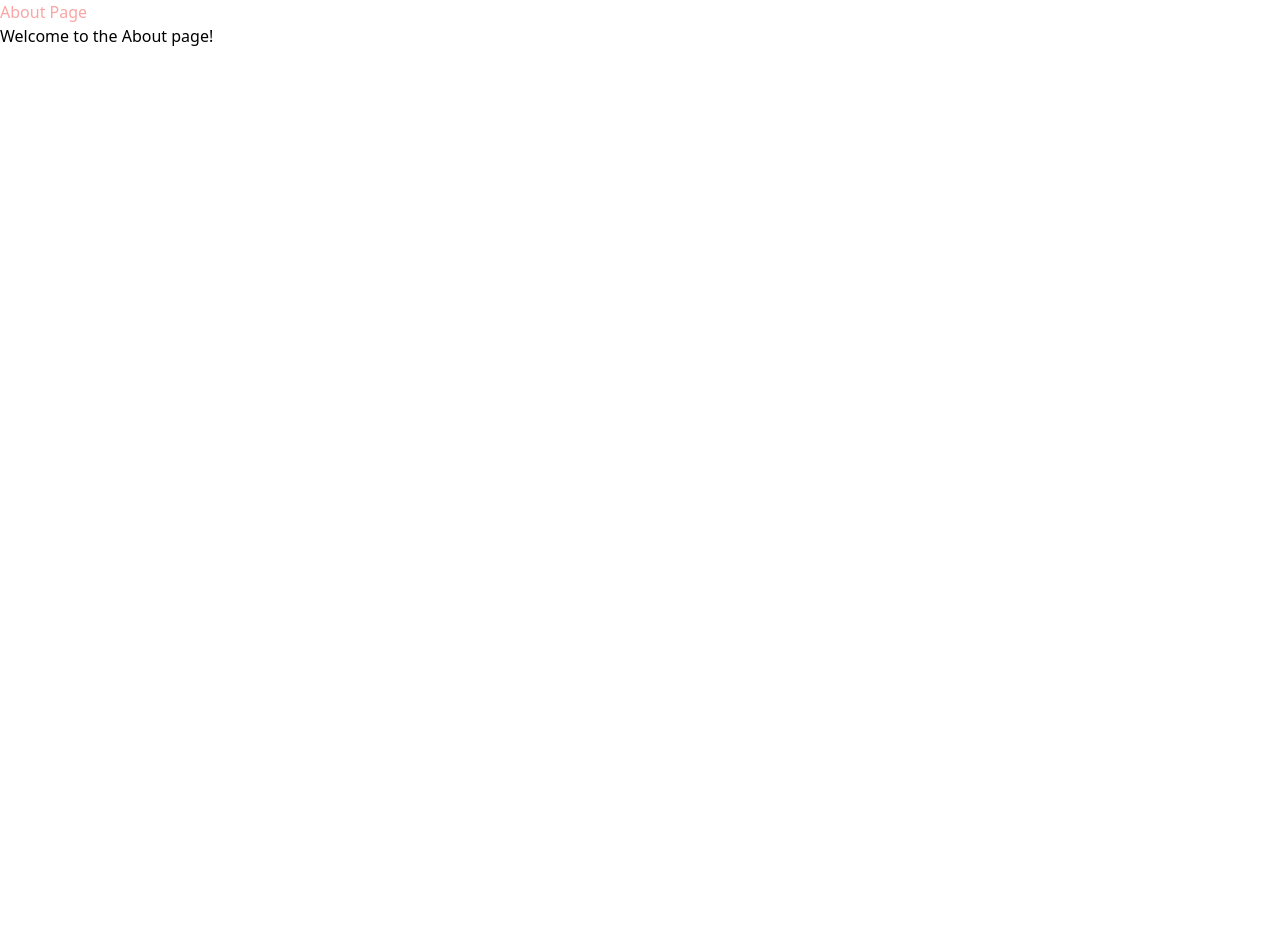
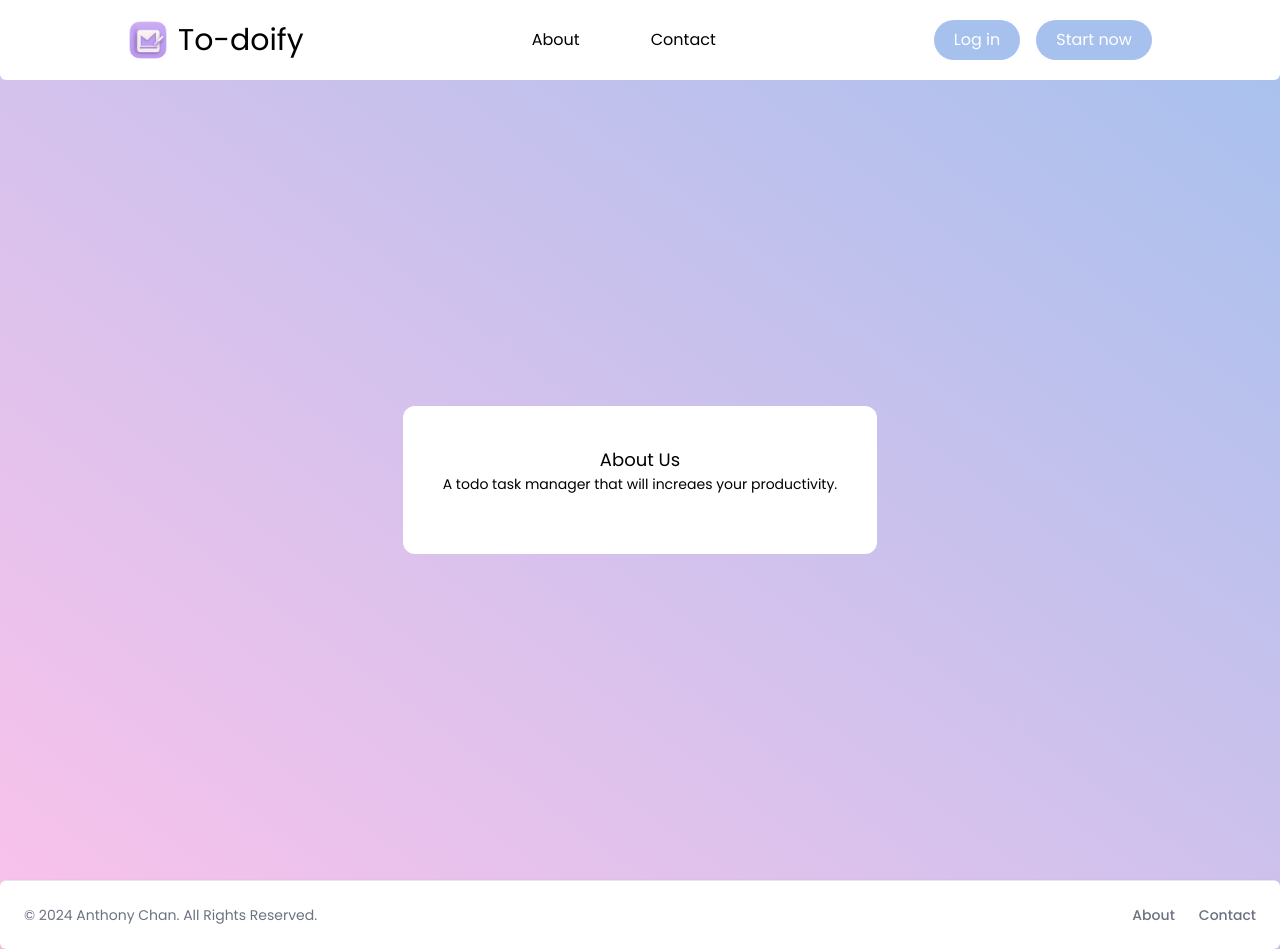
Before and after one commit to anthonyych4n/TaskManager, a React (Vite) app in the folder taskmanager/: page /about in a window 1280 px wide. Before the commit the page ends 800 px from the top, so only its background shows below. Built offline with nearby package versions, Linux system fonts and the light colour scheme.

Commit message:
Finished some components
Finished About Page, Contact page and started on the home page

```diff
--- a/taskmanager/src/components/Footer.jsx
+++ b/taskmanager/src/components/Footer.jsx
@@ -11,12 +11,12 @@ const Footer = () => {
         </span>
         <ul className="flex flex-wrap items-center mt-3 text-sm font-medium text-gray-500 dark:text-gray-400 sm:mt-0">
           <li>
-            <a href="#" className="hover:underline me-4 md:me-6">
+            <a href="/about" className="hover:underline me-4 md:me-6">
               About
             </a>
           </li>
           <li>
-            <a href="#" className="hover:underline">
+            <a href="/contact" className="hover:underline">
               Contact
             </a>
           </li>
--- a/taskmanager/src/components/Navbar.jsx
+++ b/taskmanager/src/components/Navbar.jsx
@@ -4,8 +4,11 @@ function Navbar() {
   return (
     <header className="bg-white rounded-b-md">
       <nav className="flex justify-between items-center w-[80%] mx-auto py-5">
-        <div className="">
-          <a className="text-black-300 text-3xl">Shibal To-do</a>
+        <div className="flex justify-between items-center">
+          <img src="/icon.png" alt="" className="h-10 w-10" />
+          <a className="text-black-300 text-3xl px-2.5" href="/">
+            To-doify
+          </a>
         </div>
         <div className="">
           <ul className="flex items-center gap-[4vw]">
@@ -28,17 +31,11 @@ function Navbar() {
           </ul>
         </div>
         <div className="flex items-center gap-4">
-          <button
-            href="/login"
-            className="bg-[#a6c1ee] text-white px-5 py-2 rounded-full hover:bg-[#87acec]"
-          >
-            Log in
+          <button className="bg-[#a6c1ee] text-white px-5 py-2 rounded-full hover:bg-[#87acec]">
+            <a href="/login">Log in</a>
           </button>
-          <button
-            href="/createaccount"
-            className="bg-[#a6c1ee] text-white px-5 py-2 rounded-full hover:bg-[#87acec]"
-          >
-            Start now
+          <button className="bg-[#a6c1ee] text-white px-5 py-2 rounded-full hover:bg-[#87acec]">
+            <a href="/createaccount">Start now</a>
           </button>
         </div>
       </nav>
--- a/taskmanager/src/components/Sidebar.jsx
+++ b/taskmanager/src/components/Sidebar.jsx
@@ -1,14 +1,34 @@
 const Sidebar = () => {
   return (
-    <div
-      style={{ width: "200px", height: "100vh", backgroundColor: "#f5f5f5" }}
-    >
-      <ul>
-        <li>Home</li>
-        <li>About</li>
-        <li>Contact</li>
-      </ul>
-    </div>
+    <nav className="bg-gray-200 text-black h-screen w-64 drop-shadow-lg">
+      <div>
+        <img src="" alt="" />
+        <img src="" alt="" />
+        <a href=""> i love big black men</a>
+      </div>
+      <div>
+        <button>
+          <a href="">+</a>
+        </button>
+      </div>
+      <div>
+        <ul className="p-4">
+          <li className="py-2">
+            <a href="">Search</a>
+          </li>
+          <li className="py-2">
+            <a href="">Inbox</a>
+          </li>
+          <li className="py-2">
+            <a href="">Today</a>
+          </li>
+          <li className="py-2">
+            <a href="">Upcoming</a>
+          </li>
+        </ul>
+      </div>
+      <div></div>
+    </nav>
   );
 };
 
--- a/taskmanager/src/pages/About.jsx
+++ b/taskmanager/src/pages/About.jsx
@@ -1,11 +1,29 @@
 import "../App.css";
+import Footer from "../components/Footer";
+import Navbar from "../components/Navbar";
 
 const About = () => {
   return (
-    <div>
-      <h1 className="text-red-300">About Page</h1>
-      <p>Welcome to the About page!</p>
-    </div>
+    <body className="font-[Poppins] bg-gradient-to-tr from-[#fbc2eb] to-[#a6c1ee] h-[100%]">
+      <div className="">
+        <div className="">
+          <Navbar />
+        </div>
+        <div className="flex items-center justify-center h-screen">
+          <div className="bg-white items-center rounded-xl p-10">
+            <h1 className="flex items-center  justify-center text-lg">
+              About Us{" "}
+            </h1>
+            <p className="flex items-center  justify-center text-sm">
+              A todo task manager that will increaes your productivity.
+            </p>
+            <div className="flex items-center justify-center pt-5"></div>
+          </div>
+        </div>
+
+        <Footer />
+      </div>
+    </body>
   );
 };
 
--- a/taskmanager/src/pages/Contact.jsx
+++ b/taskmanager/src/pages/Contact.jsx
@@ -1,5 +1,15 @@
+import Navbar from "../components/Navbar";
+import Footer from "../components/Footer";
+
 const Contact = () => {
   return (
+    <body className="font-[Poppins] bg-gradient-to-tr from-[#fbc2eb] to-[#a6c1ee] h-[100%]">
+      <div className="">
+        <div className="">
+          <Navbar />
+        </div>
+        <div className="flex items-center justify-center h-screen">
+          <div className="bg-white items-center rounded-xl p-10">
             <div>
               <h1>Contact Page</h1>
               <form>
@@ -15,6 +25,14 @@ const Contact = () => {
                 <button type="submit">Submit</button>
               </form>
             </div>
+
+            <div className="flex items-center justify-center pt-5"></div>
+          </div>
+        </div>
+
+        <Footer />
+      </div>
+    </body>
   );
 };
 
--- a/taskmanager/src/pages/Home.jsx
+++ b/taskmanager/src/pages/Home.jsx
@@ -1,18 +1,15 @@
-import Footer from "../components/Footer";
 import Sidebar from "../components/Sidebar";
 const Home = () => {
   return (
     <body>
-      <div>
+      <div className="flex">
         <div>
           <Sidebar />
         </div>
         <div>
-          <h1>Welcome to the Task Manager</h1>
+          <h1>I love big black penises</h1>
           {/* Add your content here */}
         </div>
-
-        <Footer />
       </div>
     </body>
   );
--- a/taskmanager/src/pages/LandingPage.jsx
+++ b/taskmanager/src/pages/LandingPage.jsx
@@ -18,7 +18,7 @@ function LandingPage() {
           <Navbar />
         </div>
         <div className="flex items-center justify-center h-screen">
-          <div className="bg-white items-center rounded-md p-10">
+          <div className="bg-white items-center rounded-xl p-10">
             <h1 className="flex items-center  justify-center text-lg">
               Oragnize your life and work, finally.{" "}
             </h1>
```
Also changed, not shown: taskmanager/public/icon.png (added). Lines whose indentation alone changed are shown as unchanged.
